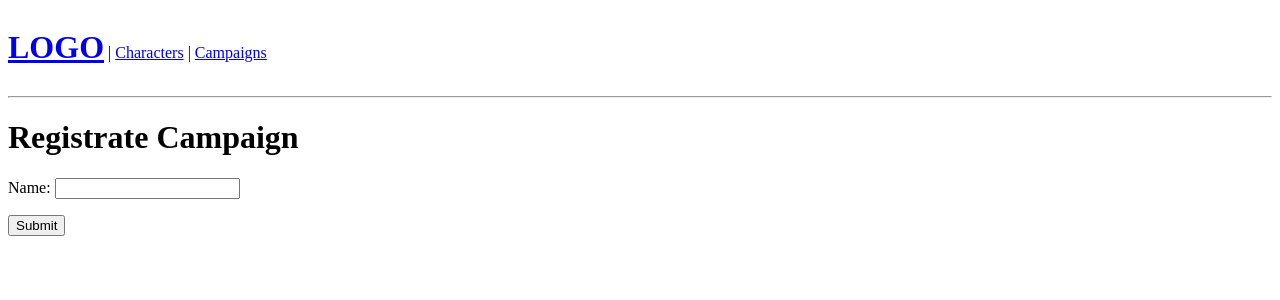
After one commit to douglasasted/ODP-Outer, a Django app: page /create-campaign/ in a window 1280 px wide. The commit adds this page. Shown: the top 300 px of the page. Run offline with Django 5.2, Linux system fonts and the light colour scheme.

Commit message:
Basic Campaigns Page & Form

```diff
--- a/base/admin.py
+++ b/base/admin.py
@@ -2,6 +2,7 @@ from django.contrib import admin
 
 # Register your models here.
 
-from .models import Character
+from .models import Character, Campaign
 
 admin.site.register(Character)
+admin.site.register(Campaign)
--- a/base/forms.py
+++ b/base/forms.py
@@ -1,7 +1,12 @@
 from django.forms import ModelForm
-from .models import Character
+from .models import Character, Campaign
 
 class CharacterForm(ModelForm):
     class Meta:
         model = Character
         fields = '__all__'
+
+class CampaignForm(ModelForm):
+    class Meta:
+        model = Campaign
+        fields = '__all__'
--- a/base/models.py
+++ b/base/models.py
@@ -10,3 +10,13 @@ class Character(models.Model):
 
     def __str__(self):
         return self.name
+
+class Campaign(models.Model):
+    # master =
+    # users =
+    name = models.CharField(max_length=200)
+
+    created = models.DateTimeField(auto_now_add=True)
+
+    def __str__(self):
+        return self.name
--- /dev/null
+++ b/base/templates/base/campaign_form.html
@@ -0,0 +1,15 @@
+{% extends "main.html" %}
+
+{% block content %}
+
+    <h1>Registrate Campaign</h1>
+
+    <form method="POST" action="">
+        {% csrf_token %}
+
+        {{form.as_p}}
+
+        <input type="SUBMIT" value="Submit" />
+    </form>
+
+{% endblock content %}
--- a/base/templates/base/characters.html
+++ b/base/templates/base/characters.html
@@ -4,6 +4,8 @@
 
     <h1>CHARACTERS</h1>
     <a href="{% url 'create-character' %}">Add character</a>
+
+    <hr>
 
     {% for character in characters %}
 
--- a/base/urls.py
+++ b/base/urls.py
@@ -3,9 +3,12 @@ from . import views
 
 urlpatterns = [
     path('', views.about, name='about'),
+
     path('characters/', views.characters, name='characters'),
+    path('character/<str:pk>/', views.character, name='character'),
+    path('create-character/', views.createCharacter, name='create-character'),
+
     path('campaigns/', views.campaigns, name='campaigns'),
-
-    path('character/<str:pk>/', views.character, name='character'),
-    path('create-character/', views.createCharacter, name='create-character')
+    path('campaign/<str:pk>/', views.campaign, name='campaign'),
+    path('create-campaign/', views.createCampaign, name='create-campaign')
 ]
--- a/base/views.py
+++ b/base/views.py
@@ -1,14 +1,12 @@
 from django.shortcuts import render, redirect
-from .models import Character
-from .forms import CharacterForm
+from .models import Character, Campaign
+from .forms import CharacterForm, CampaignForm
 
 def about(request):
     return render(request, 'base/about.html')
 
-def campaigns(request):
-    return render(request, 'base/campaigns.html')
 
-
+# Character: Creation & visualization
 def characters(request):
     _characters = Character.objects.all()
 
@@ -31,3 +29,28 @@ def createCharacter(request):
 
     context = {'form': form}
     return render(request, 'base/character_form.html', context)
+
+
+# Campaign: Creation & visualization
+def campaigns(request):
+    campaigns = Campaign.objects.all()
+
+    context = {'campaigns': campaigns}
+    return render(request, 'base/campaigns.html', context)
+
+def campaign(request, pk):
+    campaign = Campaign.objects.get(id=pk)
+
+    context = {'campaign': campaign}
+    return render(request, 'base/campaign.html', context)
+
+def createCampaign(request):
+    form = CampaignForm()
+    if request.method == 'POST':
+        form = CampaignForm(request.POST)
+        if form.is_valid():
+            form.save()
+            return redirect('campaigns')
+
+    context = {'form': form}
+    return render(request, 'base/campaign_form.html', context)
```
Also changed, not shown: base/templates/base/campaign.html (added, +7 -0 lines), base/templates/base/campaigns.html (+16 -0 lines), base/migrations/0002_campaign.py (added).
